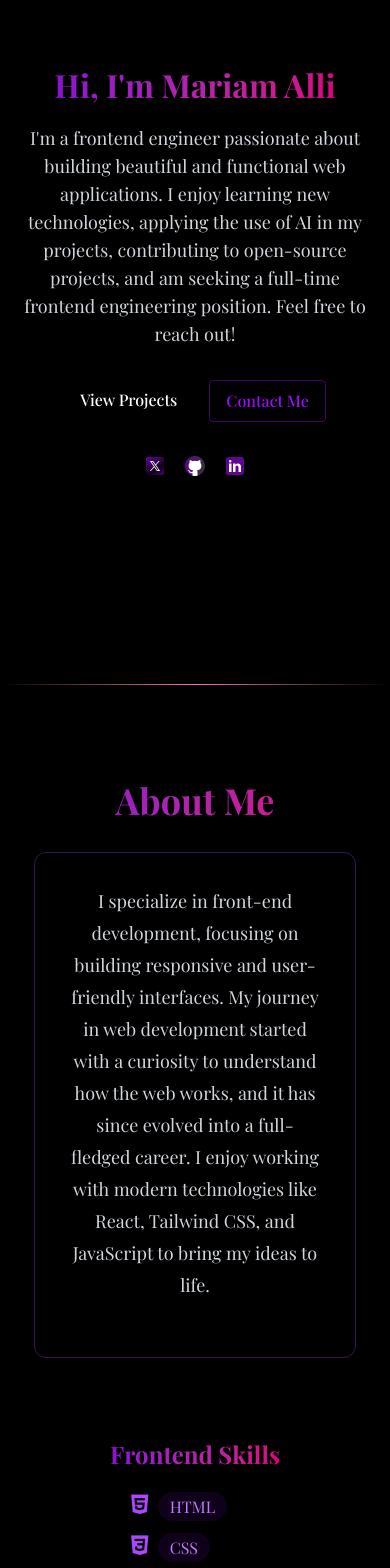
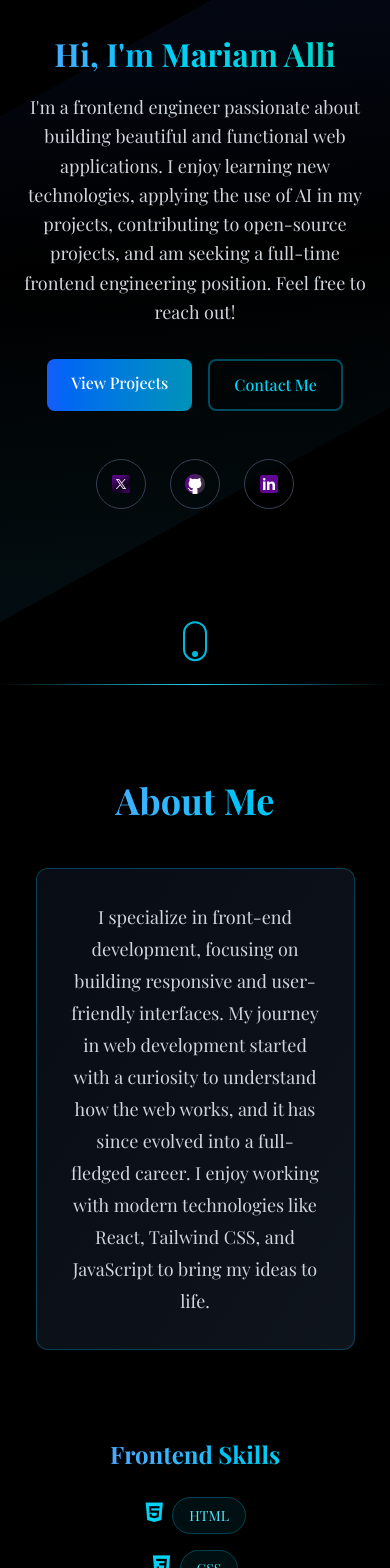
Before and after one commit to mariamALLI/my-portfolio, a React (Vite) app: page / in a window 390 px wide. Shown: the part 160-1728 px from the top of the page. Built offline with nearby package versions, Linux system fonts and the light colour scheme; no server answers; some icons are missing; a web font is replaced by a local one.

Commit message:
Updated package-lock.json

```diff
--- a/package.json
+++ b/package.json
@@ -22,7 +22,6 @@
     "tailwindcss": "^4.1.6"
   },
   "devDependencies": {
-    "@anfu/eslint-config": "^1.0.0",
     "@eslint/js": "^9.25.0",
     "@types/react": "^19.1.2",
     "@types/react-dom": "^19.1.2",
--- a/src/components/sections/about.jsx
+++ b/src/components/sections/about.jsx
@@ -1,3 +1,19 @@
+import { motion } from "framer-motion";
+
+const fadeInUp = {
+  initial: { opacity: 0, y: 60 },
+  animate: { opacity: 1, y: 0 },
+  transition: { duration: 0.6 },
+};
+
+const staggerContainer = {
+  animate: {
+    transition: {
+      staggerChildren: 0.1,
+    },
+  },
+};
+
 export const About = () => {
 const frontendSkil = [
     { name: "HTML", icon: "html5" },
@@ -16,74 +32,117 @@ const frontendSkil = [
 
     return (
 
-        <section
+        <motion.section
         id="about"
         className="about min-h-screen flex items-center justify-center py-20"
+        initial="initial"
+        whileInView="animate"
+        viewport={{ once: true, amount: 0.3 }}
         >
         <div className="max-w-3xl max-auto px-4">
-            <h2 className="text-4xl font-bold mb-8 bg-gradient-to-r from-purple-700 to-pink-600
-            bg-clip-text text-transparent text-center">
+            <motion.h2
+              className="text-4xl font-bold mb-12 bg-gradient-to-r from-blue-400 to-cyan-400
+              bg-clip-text text-transparent text-center"
+              variants={fadeInUp}
+            >
                 About Me
-                </h2>
+            </motion.h2>
 
-           <div className="mb-6 rounded-xl p-8 border-purple-500/30 border shadow-xl/30 hover:-translate-y-1 transition-all duration-500">
-              <p className="text-gray-300 mb-6 text-[1.125rem] text-center leading-8">
+           <motion.div
+             className="mb-8 rounded-xl p-8 border border-cyan-500/30 bg-gradient-to-br from-gray-900/50 to-gray-800/50 backdrop-blur-sm shadow-2xl relative overflow-hidden group"
+             variants={fadeInUp}
+             whileHover={{ y: -5 }}
+             transition={{ duration: 0.3 }}
+           >
+              <div className="absolute inset-0 bg-gradient-to-br from-cyan-500/10 to-blue-500/10 opacity-0 group-hover:opacity-100 transition-opacity duration-500" />
+              <p className="text-gray-300 text-[1.125rem] text-center leading-8 relative z-10">
             I specialize in front-end development, focusing on building responsive
             and user-friendly interfaces. My journey in web development started with a
             curiosity to understand how the web works, and it has since evolved
             into a full-fledged career. I enjoy working with modern technologies
             like React, Tailwind CSS, and JavaScript to bring my ideas to life.
-            </p>
-           </div>
+              </p>
+           </motion.div>
 
 
 
-          <div className=" rounded-xl p-8 mb-6 hover:-translate-y-1 transition-all">
-            <div className="rounded-xl p-6 b hover:-translate-y-1 transition-all">
-                <h3 className="text-2xl text-center font-bold mb-4 bg-gradient-to-r from-purple-700 to-pink-600
+          <motion.div
+            className="rounded-xl p-8 mb-8"
+            variants={fadeInUp}
+          >
+            <div className="rounded-xl p-6">
+                <h3 className="text-2xl text-center font-bold mb-6 bg-gradient-to-r from-blue-400 to-cyan-400
                 bg-clip-text text-transparent">
                 Frontend Skills
-
                 </h3>
-                <div className="flex flex-wrap ml-[2rem] mr-[2rem]">
-                    {frontendSkil.map((skill) => (
-                        <div
+                <motion.div
+                  className="flex flex-wrap justify-center gap-3"
+                  variants={staggerContainer}
+                  initial="initial"
+                  whileInView="animate"
+                  viewport={{ once: true }}
+                >
+                    {frontendSkil.map((skill, index) => (
+                        <motion.div
                             key={skill.name}
                             className="items-center p-2 rounded-lg"
+                            variants={{
+                              initial: { opacity: 0, scale: 0.8 },
+                              animate: { opacity: 1, scale: 1 },
+                            }}
+                            whileHover={{ scale: 1.1, rotate: 3 }}
+                            transition={{ type: "spring", stiffness: 300 }}
                         >
-                            <i className={`devicon-${skill.icon}-plain text-xl mr-2 text-purple-500`}></i>
-                            <span className="bg-purple-600/10 text-purple-400 py-1 px-3 rounded-full text-xm hover:bg-purple-600/20
-                            hover:shadow-[0_2px_8px_rgba(59,130,246, 0.2)] transition-all">{skill.name}</span>
-                        </div>
+                            <i className={`devicon-${skill.icon}-plain text-xl mr-2 text-cyan-400`}></i>
+                            <span className="bg-cyan-600/10 text-cyan-300 py-2 px-4 rounded-full text-sm border border-cyan-500/30
+                            hover:bg-cyan-600/20 hover:shadow-[0_2px_12px_rgba(34,211,238,0.3)] transition-all">{skill.name}</span>
+                        </motion.div>
                     ))}
-
-                </div>
+                </motion.div>
             </div>
-          </div>
+          </motion.div>
 
 
-                <div className="grid grid-cols-1 md:grid-cols-2 gap-6 mt-8">
-                    <div className="p-6 rounded-xl border-purple-500/30 shadow-xl/30 border hover:-translate-y-1 transition-all">
-                         <h3 className="text-2xl text-center font-bold mb-4 bg-gradient-to-r from-purple-700 to-pink-600 bg-clip-text text-transparent">
+                <motion.div
+                  className="grid grid-cols-1 md:grid-cols-2 gap-6 mt-8"
+                  variants={staggerContainer}
+                  initial="initial"
+                  whileInView="animate"
+                  viewport={{ once: true }}
+                >
+                    <motion.div
+                      className="p-6 rounded-xl border border-cyan-500/30 bg-gradient-to-br from-gray-900/50 to-gray-800/50 backdrop-blur-sm shadow-xl relative overflow-hidden group"
+                      variants={fadeInUp}
+                      whileHover={{ y: -5, scale: 1.02 }}
+                      transition={{ duration: 0.3 }}
+                    >
+                      <div className="absolute inset-0 bg-gradient-to-br from-blue-500/10 to-cyan-500/10 opacity-0 group-hover:opacity-100 transition-opacity duration-500" />
+                      <h3 className="text-2xl text-center font-bold mb-4 bg-gradient-to-r from-blue-400 to-cyan-400 bg-clip-text text-transparent relative z-10">
                             Education
                         </h3>
-                        <ul>
+                        <ul className="relative z-10">
                             <li><strong>Diploma in Software Engineering (Frontend)</strong> - AltSchool Africa (2024/25)</li>
                             <p className="text-gray-300 mb-6 mt-2 text-sm leading-6">
                                <em> Relevant courses:</em>
-                               <span className="text-purple-300"> HTML, CSS, and JavaScript,React, TypeScript, Git and GitHub,Responsive Web Design, UI/UX Design Principles, Agile Methodologies, Web Accessibility, Testing and Debugging, Deployment and Hosting, API Integration, Performance Optimization, Cross-Browser Compatibility, Progressive Web Apps (PWAs), Web Security Best Practices</span>
+                               <span className="text-cyan-300"> HTML, CSS, and JavaScript,React, TypeScript, Git and GitHub,Responsive Web Design, UI/UX Design Principles, Agile Methodologies, Web Accessibility, Testing and Debugging, Deployment and Hosting, API Integration, Performance Optimization, Cross-Browser Compatibility, Progressive Web Apps (PWAs), Web Security Best Practices</span>
                             </p>
 
                             <li><strong>Certificate in Web Development</strong> - FreeCodeCamp (2023)</li>
                         </ul>
-                    </div>
+                    </motion.div>
 
-                    <div className="p-6 rounded-xl border-purple-500/30 shadow-xl/30 border hover:-translate-y-1 transition-all">
-                         <h3 className="text-2xl text-center font-bold mb-4 bg-gradient-to-r from-purple-700 to-pink-600 bg-clip-text text-transparent">
+                    <motion.div
+                      className="p-6 rounded-xl border border-cyan-500/30 bg-gradient-to-br from-gray-900/50 to-gray-800/50 backdrop-blur-sm shadow-xl relative overflow-hidden group"
+                      variants={fadeInUp}
+                      whileHover={{ y: -5, scale: 1.02 }}
+                      transition={{ duration: 0.3 }}
+                    >
+                      <div className="absolute inset-0 bg-gradient-to-br from-cyan-500/10 to-blue-500/10 opacity-0 group-hover:opacity-100 transition-opacity duration-500" />
+                      <h3 className="text-2xl text-center font-bold mb-4 bg-gradient-to-r from-blue-400 to-cyan-400 bg-clip-text text-transparent relative z-10">
                             Work Experience
                         </h3>
-                        <div className="text-gray-100 mb-6 mt-2 text-sm font-thin leading-8">
-                            <ul className="list-disc list-inside">
+                        <div className="text-gray-100 mb-6 mt-2 text-sm font-thin leading-8 relative z-10">
+                            <ul className="list-disc list-inside space-y-2">
                                 <li> Completed multiple coding challenges and personal projects</li>
                                 <li> Worked on personal projects to build a portfolio</li>
                                 <li> Participated in hands-on learning through platforms like FreeCodeCamp and Scrimba</li>
@@ -91,13 +150,11 @@ const frontendSkil = [
                                 <li>Contributed to open-source projects on GitHub [Lucide icons]</li>
                                 <li>Collaborated with peers on Altschool Althub project as the lead frontend developer and assistant dev team lead</li>
                             </ul>
-
-
                         </div>
-                    </div>
-                </div>
+                    </motion.div>
+                </motion.div>
 
         </div>
-        </section>
+        </motion.section>
     );
 }
--- a/src/components/sections/home.jsx
+++ b/src/components/sections/home.jsx
@@ -1,54 +1,140 @@
+import { motion } from "framer-motion";
+
 export const Home = () => {
   return (
     <section
       id="home"
-      className="min-h-screen flex items-center justify-center relative"
+      className="min-h-screen flex items-center justify-center relative overflow-hidden"
     >
-      <div className="text-center z-10 px-4">
-        <h1 className="text-4xl md:text-6xl font-bold mb-6 bg-gradient-to-r from-purple-700 to-pink-600 leading-right bg-clip-text text-transparent">
+      <div className="absolute inset-0 overflow-hidden">
+        <motion.div
+          className="absolute inset-0 bg-gradient-to-br from-blue-900/20 via-transparent to-cyan-900/20"
+          animate={{
+            scale: [1, 1.2, 1],
+            rotate: [0, 90, 0],
+          }}
+          transition={{
+            duration: 20,
+            repeat: Infinity,
+            ease: "linear",
+          }}
+        />
+      </div>
+
+      <motion.div
+        className="text-center z-10 px-4"
+        initial={{ opacity: 0, y: 50 }}
+        animate={{ opacity: 1, y: 0 }}
+        transition={{ duration: 0.8, ease: "easeOut" }}
+      >
+        <motion.h1
+          className="text-4xl md:text-6xl font-bold mb-6 bg-gradient-to-r from-blue-400 via-cyan-400 to-teal-400 bg-clip-text text-transparent"
+          initial={{ opacity: 0, y: 30 }}
+          animate={{ opacity: 1, y: 0 }}
+          transition={{ duration: 0.8, delay: 0.2 }}
+        >
           Hi, I'm Mariam Alli
-        </h1>
-        <p className="text-gray-300 text-lg mb-8 max-w-lg mx-auto">
+        </motion.h1>
+
+        <motion.p
+          className="text-gray-300 text-lg mb-8 max-w-lg mx-auto leading-relaxed"
+          initial={{ opacity: 0, y: 30 }}
+          animate={{ opacity: 1, y: 0 }}
+          transition={{ duration: 0.8, delay: 0.4 }}
+        >
           I'm a frontend engineer passionate about building beautiful and
           functional web applications. I enjoy learning new technologies, applying the use of AI in my projects,
           contributing to open-source projects, and am seeking a full-time frontend
           engineering position. Feel free to reach out!
-        </p>
+        </motion.p>
 
-        <div className="flex justify-center space-x-4">
-            <a
+        <motion.div
+          className="flex justify-center space-x-4"
+          initial={{ opacity: 0, y: 30 }}
+          animate={{ opacity: 1, y: 0 }}
+          transition={{ duration: 0.8, delay: 0.6 }}
+        >
+          <motion.a
             href="#projects"
-                className="bg-purple-700 text-white py-2 px-4 rounded font-medium transition duration-800 relative overflow-hidden
-                hover:-translate-y-0.5 hover:shadow-[0_0_15px_rgba(59,130, 246, 0.4)]"
+            className="bg-gradient-to-r from-blue-600 to-cyan-600 text-white py-3 px-6 rounded-lg font-medium relative overflow-hidden group"
+            whileHover={{ scale: 1.05, y: -2 }}
+            whileTap={{ scale: 0.95 }}
           >
-                View Projects
-            </a>
+            <span className="relative z-10">View Projects</span>
+            <motion.div
+              className="absolute inset-0 bg-gradient-to-r from-cyan-600 to-blue-600 opacity-0 group-hover:opacity-100 transition-opacity"
+              initial={false}
+            />
+          </motion.a>
 
-            <a
+          <motion.a
             href="#contact"
-                className="py-2 px-4 border border-purple-700/50 text-purple-600 rounded font-medium transition-all duration-800
-                hover:-translate-y-0.5 hover:shadow-[0_0_15px_rgba(59,130, 246, 0.2)] hover:bg-purple-600/10"
+            className="py-3 px-6 border-2 border-cyan-600/50 text-cyan-400 rounded-lg font-medium backdrop-blur-sm relative overflow-hidden group"
+            whileHover={{ scale: 1.05, y: -2 }}
+            whileTap={{ scale: 0.95 }}
           >
-                Contact Me
-            </a>
+            <span className="relative z-10">Contact Me</span>
+            <motion.div
+              className="absolute inset-0 bg-cyan-600/10 opacity-0 group-hover:opacity-100 transition-opacity"
+              initial={false}
+            />
+          </motion.a>
+        </motion.div>
 
+        <motion.div
+          className="mt-12"
+          initial={{ opacity: 0 }}
+          animate={{ opacity: 1 }}
+          transition={{ duration: 0.8, delay: 0.8 }}
+        >
+          <div className="flex justify-center space-x-6">
+            <motion.a
+              href="https://x.com/mariam_oalli"
+              target="_blank"
+              rel="noopener noreferrer"
+              className="p-3 rounded-full bg-gray-800/50 backdrop-blur-sm border border-gray-700 hover:border-cyan-500 transition-colors"
+              whileHover={{ scale: 1.2, rotate: 5 }}
+              whileTap={{ scale: 0.9 }}
+            >
+              <img src="./icons/twitter.png" alt="Twitter" className="w-6 h-6" />
+            </motion.a>
+            <motion.a
+              href="https://github.com/mariamALLI"
+              target="_blank"
+              rel="noopener noreferrer"
+              className="p-3 rounded-full bg-gray-800/50 backdrop-blur-sm border border-gray-700 hover:border-cyan-500 transition-colors"
+              whileHover={{ scale: 1.2, rotate: 5 }}
+              whileTap={{ scale: 0.9 }}
+            >
+              <img src="./icons/github.png" alt="GitHub" className="w-6 h-6" />
+            </motion.a>
+            <motion.a
+              href="https://www.linkedin.com/in/mariam-alli-a7964b21a/"
+              target="_blank"
+              rel="noopener noreferrer"
+              className="p-3 rounded-full bg-gray-800/50 backdrop-blur-sm border border-gray-700 hover:border-cyan-500 transition-colors"
+              whileHover={{ scale: 1.2, rotate: 5 }}
+              whileTap={{ scale: 0.9 }}
+            >
+              <img src="./icons/linkedin.png" alt="LinkedIn" className="w-6 h-6" />
+            </motion.a>
           </div>
+        </motion.div>
 
-        {/* <SocialLinks /> */}
-        <div className="mt-8">
-          <div className="flex justify-center space-x-4">
-            <a href="https://x.com/mariam_oalli" target="_blank" rel="noopener noreferrer" className="transition delay-150 duration-300 ease-in-out hover:-translate-y-1 hover:scale-110 hover:bg-indigo-500">
-              <img src="./icons/twitter.png" alt="Twitter" className="w-6 h-6" />
-            </a>
-            <a href="https://github.com/mariamALLI" target="_blank" rel="noopener noreferrer" className="transition delay-150 duration-300 ease-in-out hover:-translate-y-1 hover:scale-110 hover:bg-indigo-500">
-              <img src="./icons/github.png" alt="GitHub" className="w-6 h-6" />
-            </a>
-            <a href="https://www.linkedin.com/in/mariam-alli-a7964b21a/" target="_blank" rel="noopener noreferrer" className="transition delay-150 duration-300 ease-in-out hover:-translate-y-1 hover:scale-110 hover:bg-indigo-500">
-              <img src="./icons/linkedin.png" alt="LinkedIn" className="w-6 h-6" />
-            </a>
+        <motion.div
+          className="absolute bottom-8 left-1/2 transform -translate-x-1/2"
+          animate={{ y: [0, 10, 0] }}
+          transition={{ duration: 2, repeat: Infinity, ease: "easeInOut" }}
+        >
+          <div className="w-6 h-10 border-2 border-cyan-500 rounded-full flex justify-center">
+            <motion.div
+              className="w-1.5 h-1.5 bg-cyan-500 rounded-full mt-2"
+              animate={{ y: [0, 20, 0] }}
+              transition={{ duration: 1.5, repeat: Infinity, ease: "easeInOut" }}
+            />
           </div>
-        </div>
-      </div>
+        </motion.div>
+      </motion.div>
     </section>
   );
 };
--- a/src/components/sections/projects.jsx
+++ b/src/components/sections/projects.jsx
@@ -1,15 +1,15 @@
 import { motion } from "framer-motion";
 
 const fadeInUp = {
-  initial: { opacity: 0, y: 20 },
+  initial: { opacity: 0, y: 60 },
   animate: { opacity: 1, y: 0 },
-  transition: { duration: 0.6 },
+  transition: { duration: 0.6, ease: "easeOut" },
 };
 
 const staggerContainer = {
   animate: {
     transition: {
-      staggerChildren: 0.1,
+      staggerChildren: 0.15,
     },
   },
 };
@@ -28,8 +28,8 @@ export const Projects = () => {
         variants={fadeInUp}
         initial="initial"
         whileInView="animate"
-        viewport={{ once: true }}
-        className="text-4xl font-bold mb-8 bg-gradient-to-r from-purple-700 to-pink-600 bg-clip-text text-transparent text-center"
+        viewport={{ once: true, amount: 0.3 }}
+        className="text-4xl font-bold mb-12 bg-gradient-to-r from-blue-400 to-cyan-400 bg-clip-text text-transparent text-center"
       >
         My Projects
       </motion.h2>
@@ -38,18 +38,21 @@ export const Projects = () => {
         variants={staggerContainer}
         initial="initial"
         whileInView="animate"
-        viewport={{ once: true }}
+        viewport={{ once: true, amount: 0.2 }}
       >
           <a href="https://ecomerce-pg.netlify.app/" target="_blank" rel="noopener noreferrer">
             <motion.div
               className="project-card"
               variants={fadeInUp}
-              whileHover={{ y: -10, transition: { duration: 0.2 } }}
+              whileHover={{ y: -15, scale: 1.03, transition: { duration: 0.3, ease: "easeOut" } }}
+              initial="initial"
+              whileInView="animate"
+              viewport={{ once: true }}
             >
           <motion.div
             className="project-image"
             style={{ backgroundImage: "url('./project-images/ecommerce.jpg')" }}
-            whileHover={{ scale: 1.05, transition: { duration: 0.2 } }}
+            whileHover={{ scale: 1.1, transition: { duration: 0.4 } }}
           />
           <h3>
             E-commerce Page
--- a/src/styles/App.css
+++ b/src/styles/App.css
@@ -1,17 +1,17 @@
 :root {
-  --primary-color: #7c3aed;
-  --primary-dark: #5b21b6;
-  --secondary-color: #db2777;
-  --accent-color: #f472b6;
+  --primary-color: #06b6d4;
+  --primary-dark: #0891b2;
+  --secondary-color: #3b82f6;
+  --accent-color: #22d3ee;
   --text-color: #e2e8f0;
   --light-text: #94a3b8;
   --background: #0a0a0a;
   --section-bg: #1e293b;
-  --card-bg: #7006bb5e;
-  --gradient-start: #7c3aed;
-  --gradient-end: #db2777;
+  --card-bg: rgba(14, 116, 144, 0.15);
+  --gradient-start: #06b6d4;
+  --gradient-end: #3b82f6;
   --nav-bg: rgba(15, 23, 42, 0.8);
-  --card-border: rgba(148, 163, 184, 0.1);
+  --card-border: rgba(34, 211, 238, 0.2);
 }
 
 /* Projects Sections */
@@ -37,16 +37,17 @@
 }
 
 .project-card {
-  background: var(--card-bg);
+  background: linear-gradient(135deg, rgba(14, 116, 144, 0.1) 0%, rgba(59, 130, 246, 0.1) 100%);
   border-radius: 1rem;
   overflow: hidden;
-  box-shadow: 0 4px 20px rgba(0, 0, 0, 0.2);
-  transition: all 0.3 ease;
+  box-shadow: 0 8px 32px rgba(0, 0, 0, 0.3);
+  transition: all 0.4s cubic-bezier(0.4, 0, 0.2, 1);
   border: 1px solid var(--card-border);
   position: relative;
   display: flex;
   flex-direction: column;
   cursor: pointer;
+  backdrop-filter: blur(10px);
 }
 
 .project-card::before {
@@ -72,8 +73,8 @@
 }
 
 .project-card:hover {
-  transform: translateY(-10px) scale(1.02);
-  box-shadow: 0 8px 30px rgba(0, 0, 0, 0.3);
+  transform: translateY(-15px) scale(1.03);
+  box-shadow: 0 16px 48px rgba(34, 211, 238, 0.3), 0 0 64px rgba(34, 211, 238, 0.1);
   border-color: var(--accent-color);
 }
 
@@ -188,19 +189,21 @@
 .contact-form textarea {
   padding: 1rem;
   border: 2px solid var(--card-border);
-  border-radius: 0.5rem;
+  border-radius: 0.75rem;
   font-size: 1rem;
   transition: all 0.3s ease;
-  background: var(--card-bg);
+  background: rgba(14, 116, 144, 0.1);
   color: var(--text-color);
-  box-shadow: 0 2px 8px rgba(0, 0, 0, 0.1);
+  box-shadow: 0 4px 12px rgba(0, 0, 0, 0.2);
+  backdrop-filter: blur(10px);
 }
 
 .contact-form input:focus,
 .contact-form textarea:focus {
   outline: none;
   border-color: var(--accent-color);
-  box-shadow: 0 4px 12px rgba(244, 144, 182, 0.2);
+  box-shadow: 0 4px 20px rgba(34, 211, 238, 0.3), 0 0 32px rgba(34, 211, 238, 0.1);
+  transform: translateY(-2px);
 }
 
 .contact-form textarea {
@@ -209,16 +212,16 @@
 }
 
 .submit-btn {
-  padding: 1rem;
-  background: var(--primary-color);
+  padding: 1rem 2rem;
+  background: linear-gradient(135deg, var(--primary-color) 0%, var(--secondary-color) 100%);
   color: white;
   border: none;
-  border-radius: 0.5rem;
+  border-radius: 0.75rem;
   font-size: 1rem;
   font-weight: 600;
   cursor: pointer;
   transition: all 0.3s ease;
-  box-shadow: 0 4px 12px rgba(124, 58, 237, 0.3);
+  box-shadow: 0 8px 24px rgba(6, 182, 212, 0.4);
   position: relative;
   overflow: hidden;
 }
```
Also changed, not shown: src/components/navbar.jsx (+64 -34 lines), src/components/sections/contact.jsx (+28 -11 lines), 2 other files (tests, documents, lock files or other folders). Lines whose indentation alone changed are shown as unchanged.
